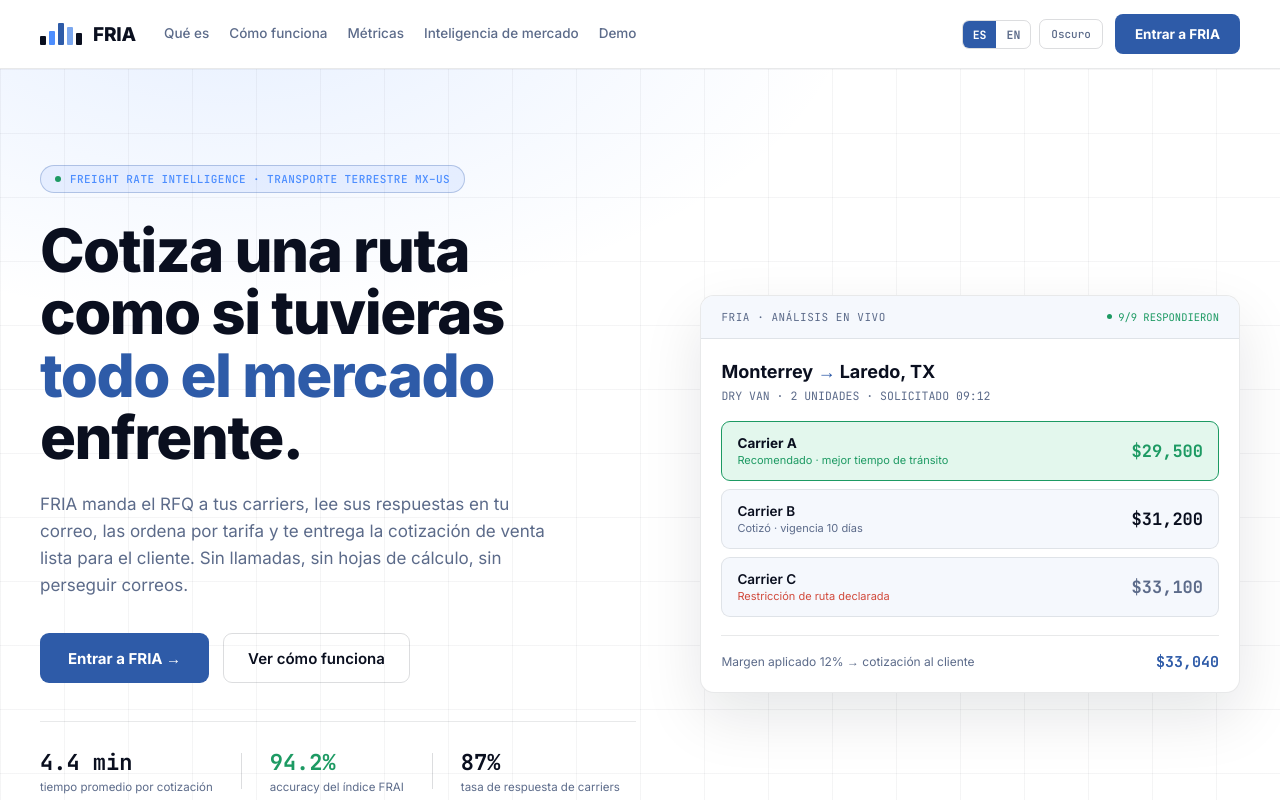
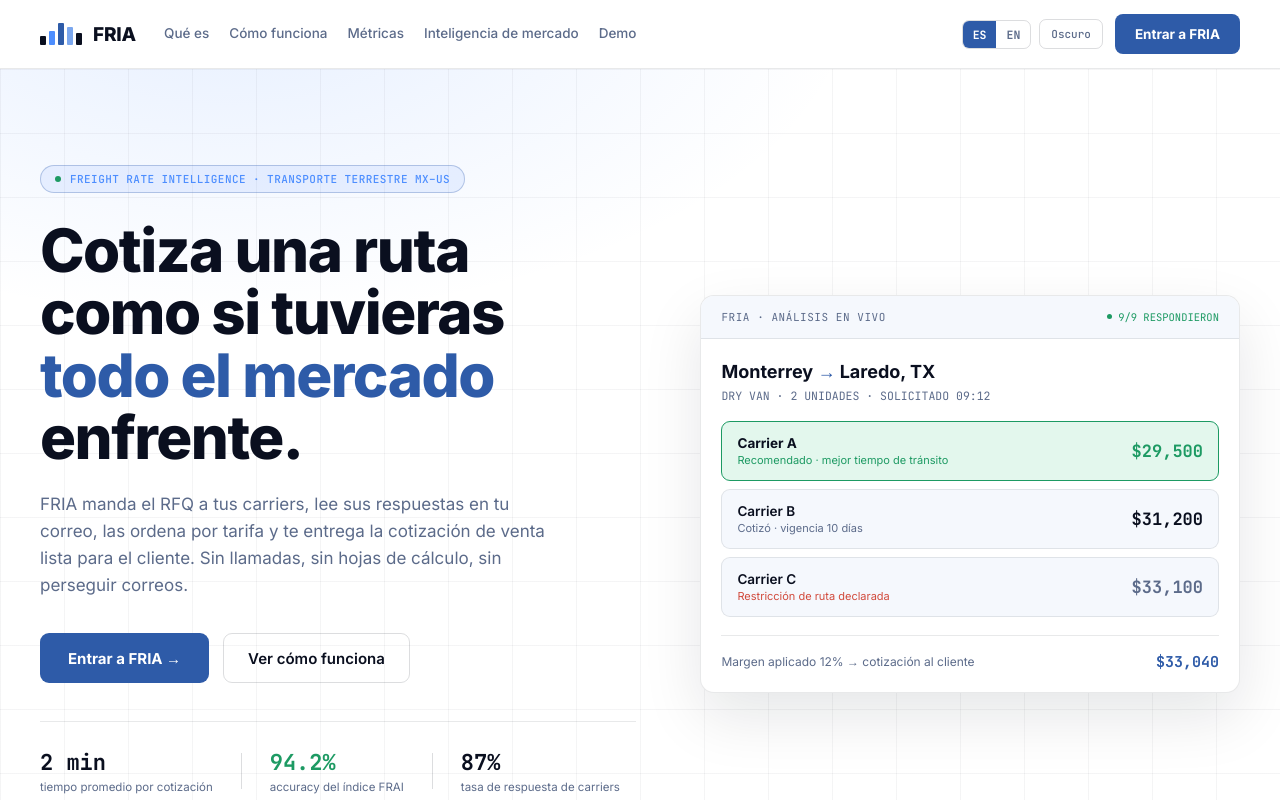
Before and after one commit to FRIA-AI/fria-landing, a React (Vite) app: page / in a window 1280 px wide. Shown: the top 800 px of the page. Built offline with nearby package versions, Linux system fonts and the light colour scheme; no server answers.

Commit message:
Update Home.jsx

```diff
--- a/src/pages/Home.jsx
+++ b/src/pages/Home.jsx
@@ -58,7 +58,7 @@
               borderTop: '1px solid var(--border)',
             }}>
               <div>
-                <div style={{ fontFamily: "'JetBrains Mono',monospace", fontSize: 22, fontWeight: 700, color: 'var(--txt)' }}>4.4 min</div>
+                <div style={{ fontFamily: "'JetBrains Mono',monospace", fontSize: 22, fontWeight: 700, color: 'var(--txt)' }}>2 min</div>
                 <div style={{ fontSize: 11.5, color: 'var(--txt3)', marginTop: 3 }}>{t.stat1}</div>
               </div>
               <div style={{ width: 1, height: 36, background: 'var(--border2)' }} />
```
